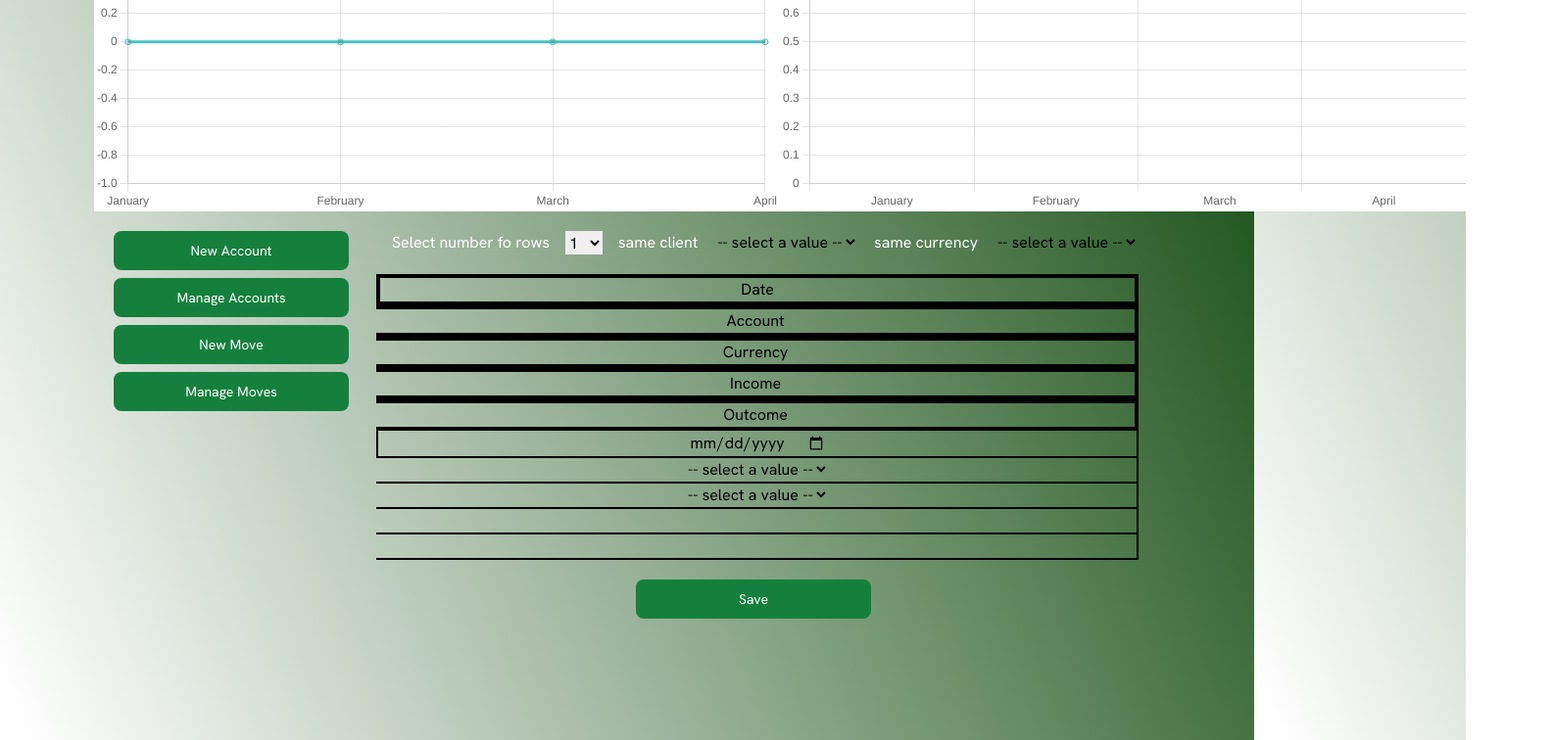
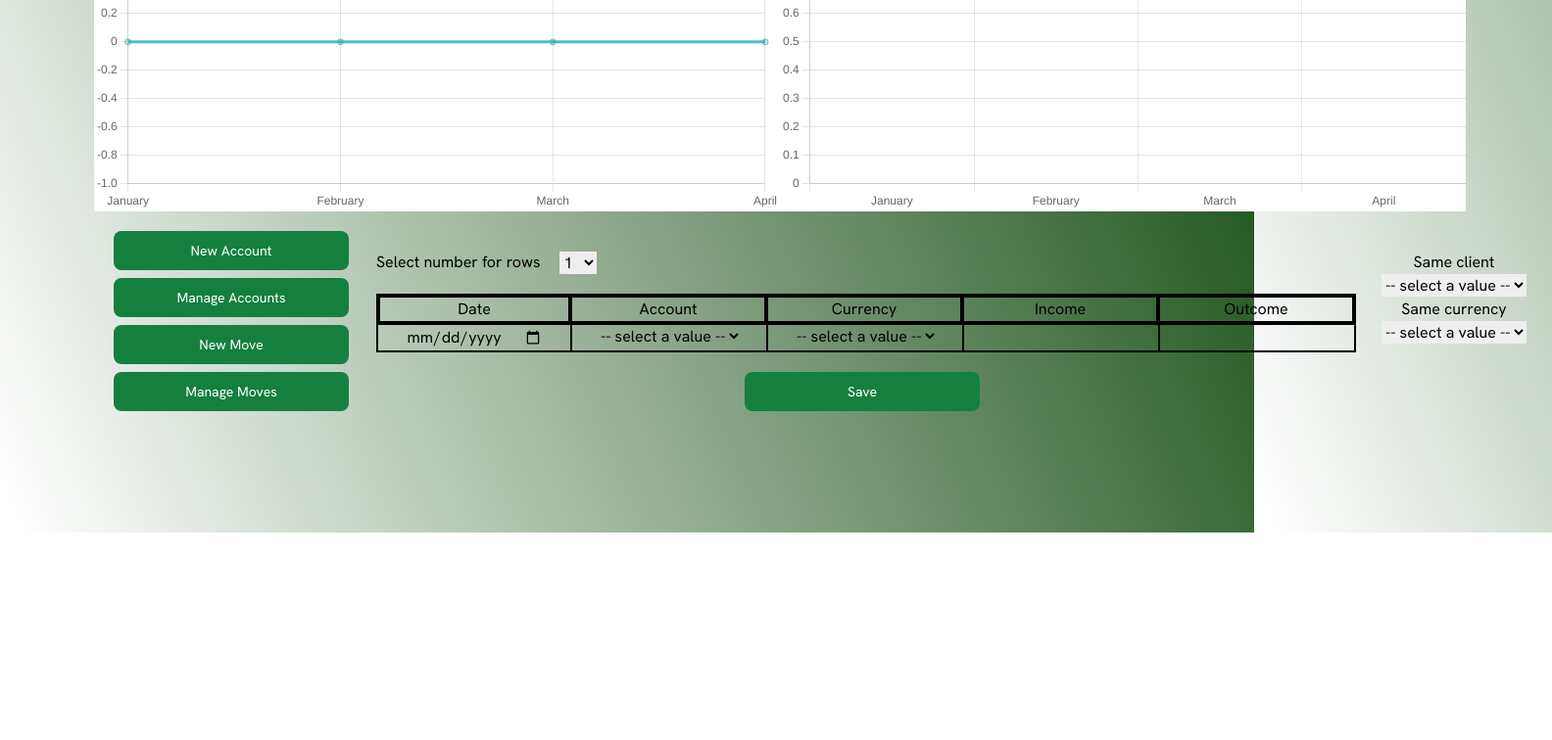
Before and after one commit to eibertek/etk-money, a Next.js app: page /money in a window 1280 px wide. Shown: the part 518-1274 px from the top of the page at 98% size, 1584 px wide, since content can reach past the window. After the commit the page ends 1062 px from the top, so only its background shows below. Built offline with nearby package versions, Linux system fonts and the light colour scheme.

Commit message:
fix dashboard, grid and bulk new moves

```diff
--- a/src/components/move/bulkNew.tsx
+++ b/src/components/move/bulkNew.tsx
@@ -19,6 +19,7 @@ const BulkNew = (bulkNewProps: IBulkNewProps) => {
     const [currencies, setCurrencies] = useState([]);
     const [gridData, setGridData] = useState({} as IGridData);
     const [message, setMessage] = useState([]);
+    const [bulk, setBulk] = useState({ client:"", currency:""});
 
     const getRowData = (row: number, name: string) => {
         if (!gridData[row]) return "";
@@ -41,14 +42,36 @@ const BulkNew = (bulkNewProps: IBulkNewProps) => {
         });
     };
 
+    const setAllFields = (name: string, value: any) => {
+        setBulk({...bulk, [name]: value});
+        Array(rowNum).fill(1).forEach((_a, i) => {
+            if(gridData[i]) {
+                gridData[i][name] = value;
+            }else{
+                gridData[i] = { [name]: value };
+            }
+        });
+        setGridData(gridData);
+    };
+
     const clientSelect = (row: number = -1) => <select name={`client`} className="bg-transparent" value={getRowData(row, "client")} onChange={({ target }) => setField(row, target.name, target.value)} >
-        <option key={`option_row_${row}_default`} value={""}> -- select a value -- </option>
-        {clients.map((client: Client, i: number) => <option key={`option_row_${row}_${i}`} value={client.id}>{client.companyName}</option>)}
+        <option key={`option_client_row_${row}_default`} value={""}> -- select a value -- </option>
+        {clients.map((client: Client, i: number) => <option key={`option_client_row_${row}_${i}`} value={client.id}>{client.companyName}</option>)}
     </select>;
 
     const currencySelect = (row: number = -1) => <select name={`currency`} className="bg-transparent" value={getRowData(row, "currency")} onChange={({ target }) => setField(row, target.name, target.value)} >
-        <option key={`option_row_${row}_default`} value={""}> -- select a value -- </option>
-        {currencies.map((currency: Currency, i: number) => <option key={`option_row_${row}_${i}`} value={currency.id}>{currency.id}</option>)}
+        <option key={`option_currency_row_${row}_default`} value={""}> -- select a value -- </option>
+        {currencies.map((currency: Currency, i: number) => <option key={`option_currency_row_${row}_${i}`} value={currency.id}>{currency.id}</option>)}
+    </select>;
+
+    const bulkClientSelect = () => <select name={`client`} value={bulk.client} onChange={({ target }) => setAllFields(target.name, target.value)} >
+        <option key={`option_bcl_row_default`} value={""}> -- select a value -- </option>
+        {clients.map((client: Client, i: number) => <option key={`option_client_row_${i}`} value={client.id}>{client.companyName}</option>)}
+    </select>;
+
+    const bulkCurrencySelect = () => <select name={`currency`} value={bulk.currency} onChange={({ target }) => setAllFields(target.name, target.value)} >
+        <option key={`option_bcu_row_default`} value={""}> -- select a value -- </option>
+        {currencies.map((currency: Currency, i: number) => <option key={`option_currency_row_${i}`} value={currency.id}>{currency.id}</option>)}
     </select>;
 
     const validations = (move: Move) => {
@@ -96,29 +119,33 @@ const BulkNew = (bulkNewProps: IBulkNewProps) => {
     };
 
     return (
+        <div className="flex">
             <div>
-            <div className="flex flex-row text-black pb-5">
-                <div className="text-white px-4">Select number fo rows</div>
-                <select name="row_num" value={rowNum} onChange={({ target }) => setRowNum(parseInt(target.value))}>{Array(12).fill(1).map((v, i) => <option key={`row_${i + 1}`} value={i + 1}>{i + 1}</option>)}</select>
-                <div className="text-white px-4">same client</div>
-                <div>{clientSelect()}</div>
-                <div className="text-white px-4">same currency</div>
-                <div>{currencySelect()}</div>
+                <div className="flex flex-row py-5">
+                    <div className="text-black">Select number for rows</div>
+                    <select name="row_num" className="text-black self-center mx-5" value={rowNum} onChange={({ target }) => setRowNum(parseInt(target.value))}>{Array(12).fill(1).map((v, i) => <option key={`row_${i + 1}`} value={i + 1}>{i + 1}</option>)}</select>
                 </div>
                 <Grid cols={['Date', 'Account', 'Currency', 'Income', 'Outcome']}>
                     {Array(rowNum).fill(1).map((_a, i) => {
                         return [
-                        <input type="date" className="bg-transparent" name="date" value={getRowData(i, "date")} onChange={({ target }) => setField(i, target.name, target.value)} />,
+                            <input key={`input_${i}_date`} type="date" className="bg-transparent" name="date" value={getRowData(i, "date")} onChange={({ target }) => setField(i, target.name, target.value)} />,
                             clientSelect(i),
                             currencySelect(i),
-                        <input type="number" className="bg-transparent" name="income" value={getRowData(i, "income")} onChange={({ target }) => setField(i, target.name, target.value)} />,
-                        <input type="number" className="bg-transparent" name="outcome" value={getRowData(i, "outcome")} onChange={({ target }) => setField(i, target.name, target.value)} />,
+                            <input key={`input_${i}_income`} type="number" className="bg-transparent" name="income" value={getRowData(i, "income")} onChange={({ target }) => setField(i, target.name, target.value)} />,
+                            <input key={`input_${i}_outcome`} type="number" className="bg-transparent" name="outcome" value={getRowData(i, "outcome")} onChange={({ target }) => setField(i, target.name, target.value)} />,
                         ];
                     }).flat()}
                 </Grid>
                 <div className="w-full py-5 grid justify-center"><ButtonLink type="green" onClick={save}>Save</ButtonLink></div>
                 <div>{message}</div>
             </div>
+            <div className="flex flex-col text-black p-5 w-[200px]">
+                <div className="text-black">Same client</div>
+                <div>{bulkClientSelect()}</div>
+                <div className="text-black">Same currency</div>
+                <div>{bulkCurrencySelect()}</div>
+            </div>
+        </div>
     );
 }
 
--- a/src/components/shared/grid/grid.module.scss
+++ b/src/components/shared/grid/grid.module.scss
@@ -2,6 +2,22 @@
 
 .grid {
     display: grid;
+    .grid-cols-1 {
+        grid-template-columns: repeat(1, 1fr);
+    }
+    .grid-cols-2 {
+        grid-template-columns: repeat(2, 1fr);
+    }
+    .grid-cols-3 {
+        grid-template-columns: repeat(3, 1fr);
+    }
+    .grid-cols-4 {
+        grid-template-columns: repeat(4, 1fr);
+    }
+    .grid-cols-5 {
+        grid-template-columns: repeat(5, 1fr);
+    }
+
     .grid__header--row {
         display: grid;
 
@@ -9,6 +25,7 @@
             border-right: 0.25rem solid black;
             border-top: 0.25rem solid black;
             border-bottom: 0.25rem solid black;
+            width: 200px;
         }
         & > div:first-child {
             border-left: 0.25rem solid black;
@@ -19,6 +36,7 @@
         & > div {
             border-right: 0.125rem solid black;
             border-bottom: 0.125rem solid black;
+            width: 200px;
         }
         & > div:nth-child(5n+1) {
             border-left: 0.125rem solid black;
--- a/src/components/shared/grid/index.tsx
+++ b/src/components/shared/grid/index.tsx
@@ -18,14 +18,13 @@ export const Grid = ({
     cols,
     rows,
 }:IGridProps) => {
-    const gridClasses = classNames("grid");
-
+    const gridCols = styles[`grid-cols-${cols.length}`];
     return (
         <section className={`w-full ${styles['grid']}  text-black`}>
-        <div className={`${styles['grid__header--row']} grid-cols-${cols.length}`}>
+        <div className={`${styles['grid__header--row']} ${gridCols}`}>
            {cols.map((colName, i)=> <div key={`row_header_${colName}_${i}`}>{colName}</div>)}
         </div>
-        <div className={`${styles['grid--row']}  grid-cols-${cols.length}`}>
+        <div className={`${styles['grid--row']}  ${gridCols}`}>
             {children && children.map((row, i) => {
                     return <div key={`row_${i}`}>{row}</div>;
                 })}
```
Lines whose indentation alone changed are shown as unchanged.
